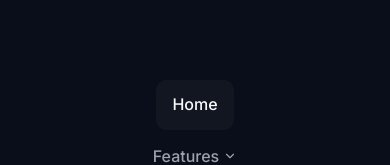
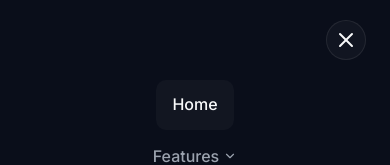
Before and after one commit to syedmuhammadali756/apkflow, a React (Vite) app in the folder apk-filehost-frontend/: page / in a window 390 px wide. Both pictures are taken after a click on the button "Toggle menu". Shown: the top 165 px of the page. Built offline with nearby package versions, Linux system fonts and the light colour scheme.

Commit message:
fix: QR close button, stats modal mobile, header nav X button

```diff
--- a/apk-filehost-frontend/src/components/FileList.css
+++ b/apk-filehost-frontend/src/components/FileList.css
@@ -406,6 +406,29 @@
     background: rgba(124, 58, 237, 0.05);
 }
 
+/* QR Close Button */
+.qr-close-btn {
+    position: absolute;
+    top: var(--space-3);
+    right: var(--space-3);
+    width: 32px;
+    height: 32px;
+    border-radius: 50%;
+    background: rgba(255, 255, 255, 0.1);
+    border: 1px solid rgba(255, 255, 255, 0.2);
+    color: white;
+    display: flex;
+    align-items: center;
+    justify-content: center;
+    cursor: pointer;
+    transition: background 0.2s;
+    z-index: 20;
+}
+
+.qr-close-btn:hover {
+    background: rgba(255, 255, 255, 0.2);
+}
+
 /* Responsive */
 @media (max-width: 768px) {
     .file-view-mode-grid .filelist-grid {
@@ -419,4 +442,50 @@
     .file-actions {
         grid-template-columns: 1fr 1fr 1fr;
     }
+
+    /* Stats modal: full-screen on mobile */
+    .file-modal-overlay {
+        align-items: flex-end;
+        padding: 0;
+    }
+
+    .file-modal {
+        width: 100%;
+        max-width: 100%;
+        max-height: 92vh;
+        border-radius: var(--radius-xl) var(--radius-xl) 0 0;
+        overflow-y: auto;
+        -webkit-overflow-scrolling: touch;
+    }
+
+    .file-modal-body {
+        padding: var(--space-4);
+    }
+
+    .file-modal-header {
+        padding: var(--space-4);
+        position: sticky;
+        top: 0;
+        background: var(--bg-secondary);
+        z-index: 10;
+        border-radius: var(--radius-xl) var(--radius-xl) 0 0;
+    }
+
+    .file-detail-grid {
+        grid-template-columns: 1fr 1fr;
+    }
+
+    .file-modal-link {
+        flex-direction: column;
+        gap: var(--space-2);
+    }
+
+    .file-modal-link input {
+        width: 100%;
+    }
+
+    .file-modal-link .btn {
+        width: 100%;
+        justify-content: center;
+    }
 }
--- a/apk-filehost-frontend/src/components/FileList.jsx
+++ b/apk-filehost-frontend/src/components/FileList.jsx
@@ -279,6 +279,13 @@ const FileList = ({ files, onDelete, onRename }) => {
 
                                     {showQR === file.fileId && (
                                         <div className="file-qr-section">
+                                            <button
+                                                className="qr-close-btn"
+                                                onClick={() => setShowQR(null)}
+                                                title="Close QR"
+                                            >
+                                                <X size={18} />
+                                            </button>
                                             <div className="qr-container">
                                                 <img src={getQRUrl(file.downloadLink)} alt="QR Code" className="file-qr-img" />
                                             </div>
--- a/apk-filehost-frontend/src/components/Header.css
+++ b/apk-filehost-frontend/src/components/Header.css
@@ -319,10 +319,38 @@
     padding: var(--space-2);
 }
 
+.mobile-nav-close {
+    display: none;
+}
+
 /* Mobile */
 @media (max-width: 768px) {
     .mobile-toggle {
         display: flex;
+    }
+
+    .mobile-nav-close {
+        display: flex;
+        align-items: center;
+        justify-content: center;
+        position: absolute;
+        top: var(--space-5);
+        right: var(--space-6);
+        width: 40px;
+        height: 40px;
+        border-radius: 50%;
+        background: var(--bg-glass);
+        border: 1px solid var(--border-primary);
+        color: var(--text-primary);
+        cursor: pointer;
+        transition: all 0.2s ease;
+        z-index: 10;
+    }
+
+    .mobile-nav-close:hover {
+        background: rgba(239, 68, 68, 0.1);
+        border-color: rgba(239, 68, 68, 0.3);
+        color: #ef4444;
     }
 
     .header-nav {
--- a/apk-filehost-frontend/src/components/Header.jsx
+++ b/apk-filehost-frontend/src/components/Header.jsx
@@ -56,6 +56,16 @@ const Header = () => {
                 </Link>
 
                 <nav className={`header-nav ${mobileOpen ? 'open' : ''}`}>
+                    {/* Mobile close button inside nav */}
+                    {mobileOpen && (
+                        <button
+                            className="mobile-nav-close"
+                            onClick={() => setMobileOpen(false)}
+                            aria-label="Close menu"
+                        >
+                            <X size={24} />
+                        </button>
+                    )}
                     <ul className="nav-list">
                         {navLinks.map((link, idx) => (
                             <li key={idx} className={link.isDropdown ? 'has-dropdown' : ''}>
```
